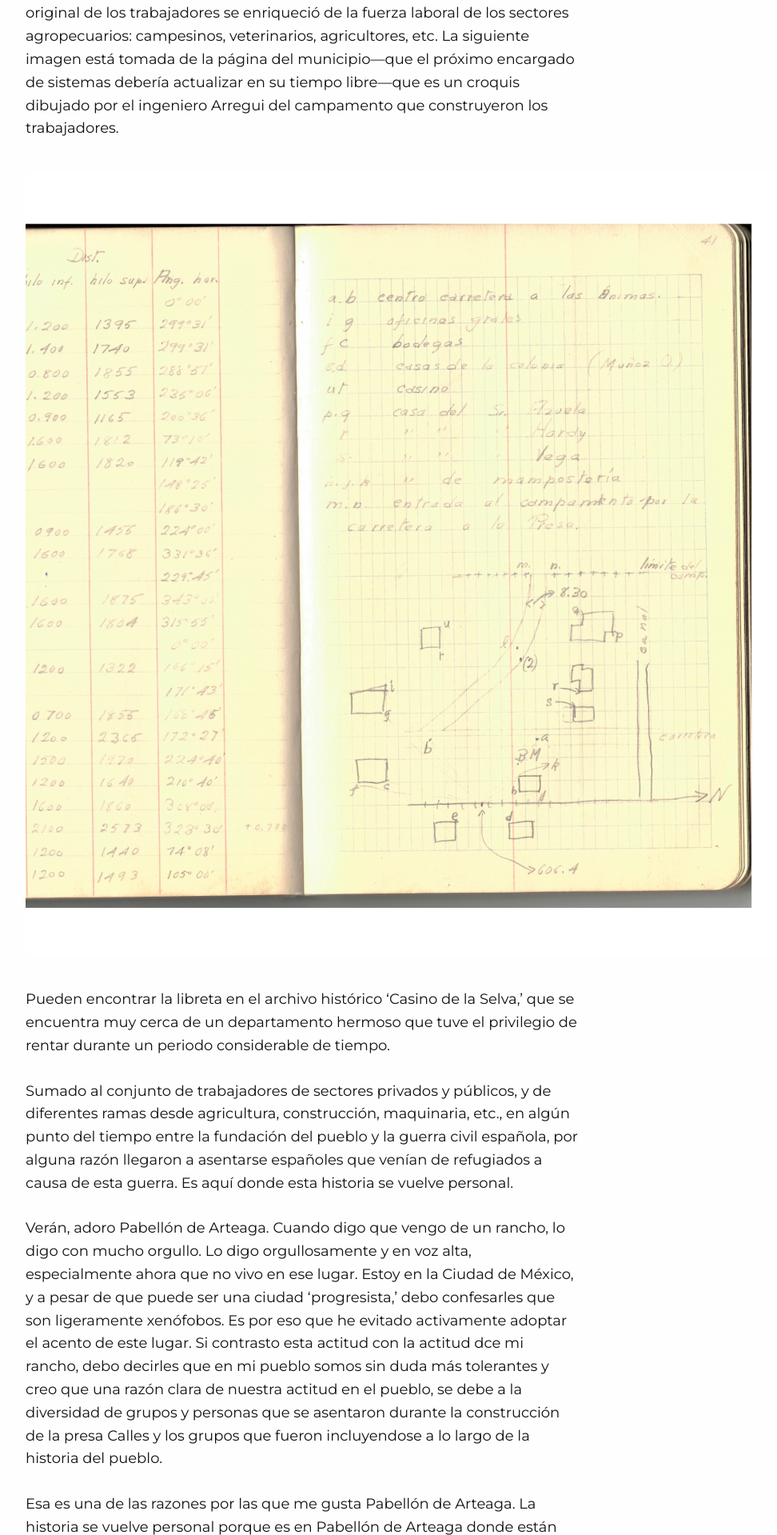
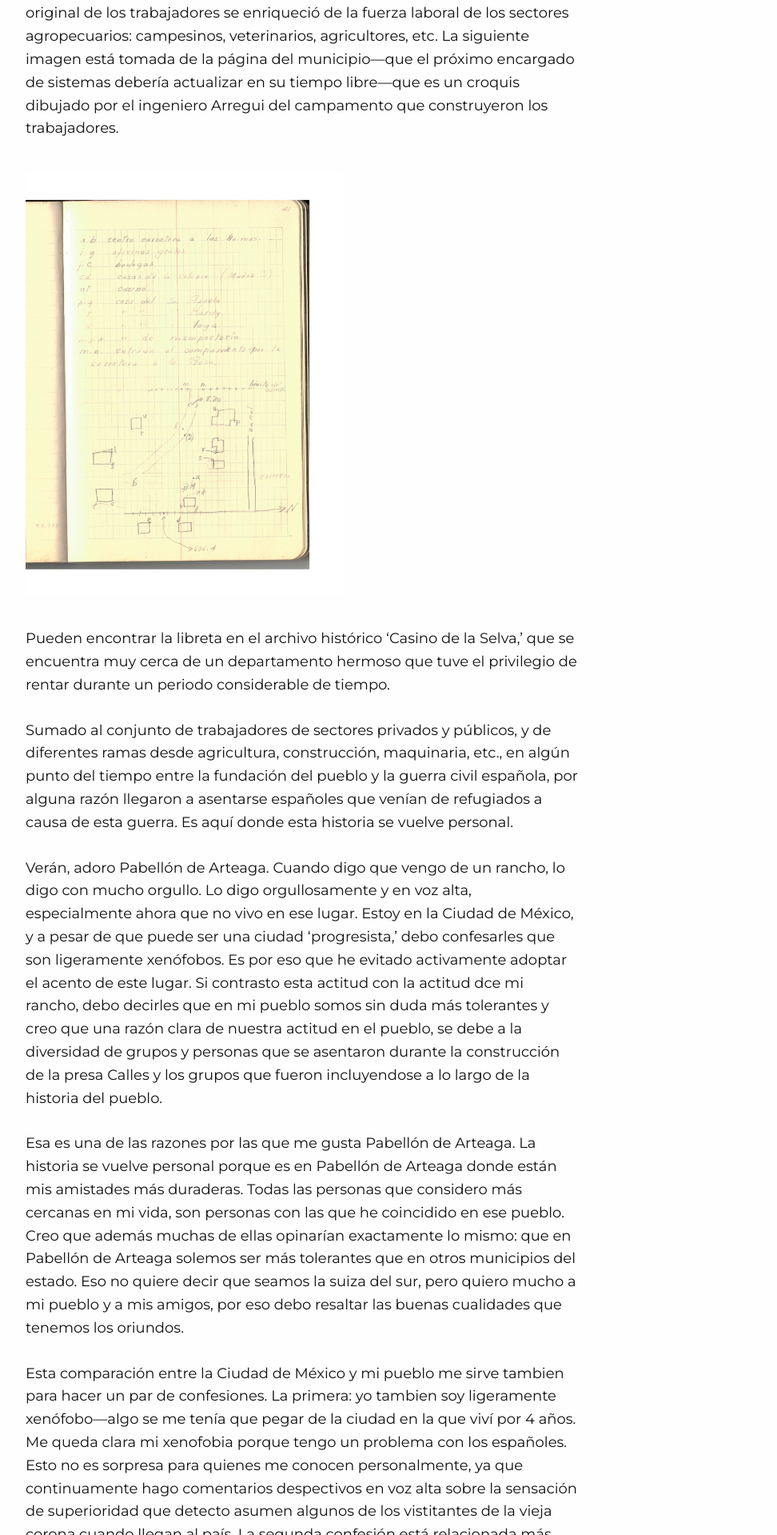
Before and after one commit to Oiuhukt/failosophy, a Jekyll site: the page built from _posts/2026-05-24-pabellondeart.md, in a window 1280 px wide. Shown: the part 998-2917 px from the top of the page at 80% size, without its empty margins (32-1004 px from the left). Built offline with Jekyll 4.4.1, drawn with Linux system fonts in a browser that asks for light colours; some web fonts are replaced.

Commit message:
nuevo post

```diff
--- a/css/tufte.scss
+++ b/css/tufte.scss
@@ -462,27 +462,31 @@
     }
 }
 
+
 /* ==========================================================================
-   IMÁGENES A ANCHO COMPLETO (100% PANTALLA)
+   IMÁGENES A ANCHO COMPLETO (ESCALADO COMPLETO)
    ========================================================================== */
 
 html, body {
-    overflow-x: hidden; /* Previene scroll horizontal con elementos de 100vw */
+    overflow-x: hidden; /* Previene scroll horizontal */
 }
 
 .full-page-image {
     display: block;
-    width: 100vw !important; /* Mide exactamente el ancho total del navegador */
-    max-width: none !important;
+    /* Permite que se expanda hasta el ancho total de la pantalla si es necesario */
+    width: 100vw !important;
+    /* Pero se reduce elegantemente para no rebasar el espacio visible */
+    max-width: 100% !important;
+    height: auto !important; /* Mantiene la proporción original sin deformar */
+    object-fit: contain; /* Asegura que la imagen se renderice completa */
 
-    /* Centra la imagen rompiendo las cajas contenedoras <article> */
+    /* Centrado relativo respecto a la pantalla */
     position: relative;
     left: 50%;
     right: 50%;
     margin-left: -50vw !important;
     margin-right: -50vw !important;
 
-    height: auto;
     margin-top: 2rem;
     margin-bottom: 2rem;
 }
```
